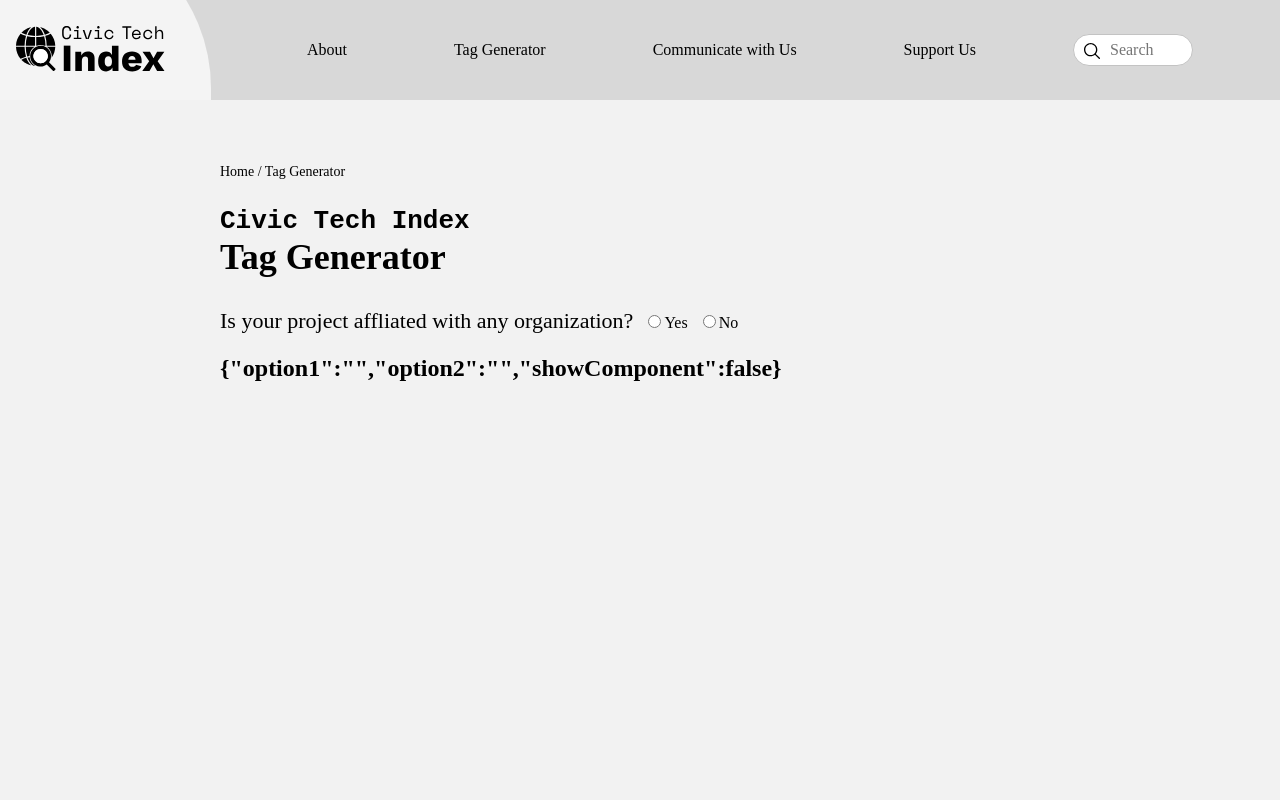
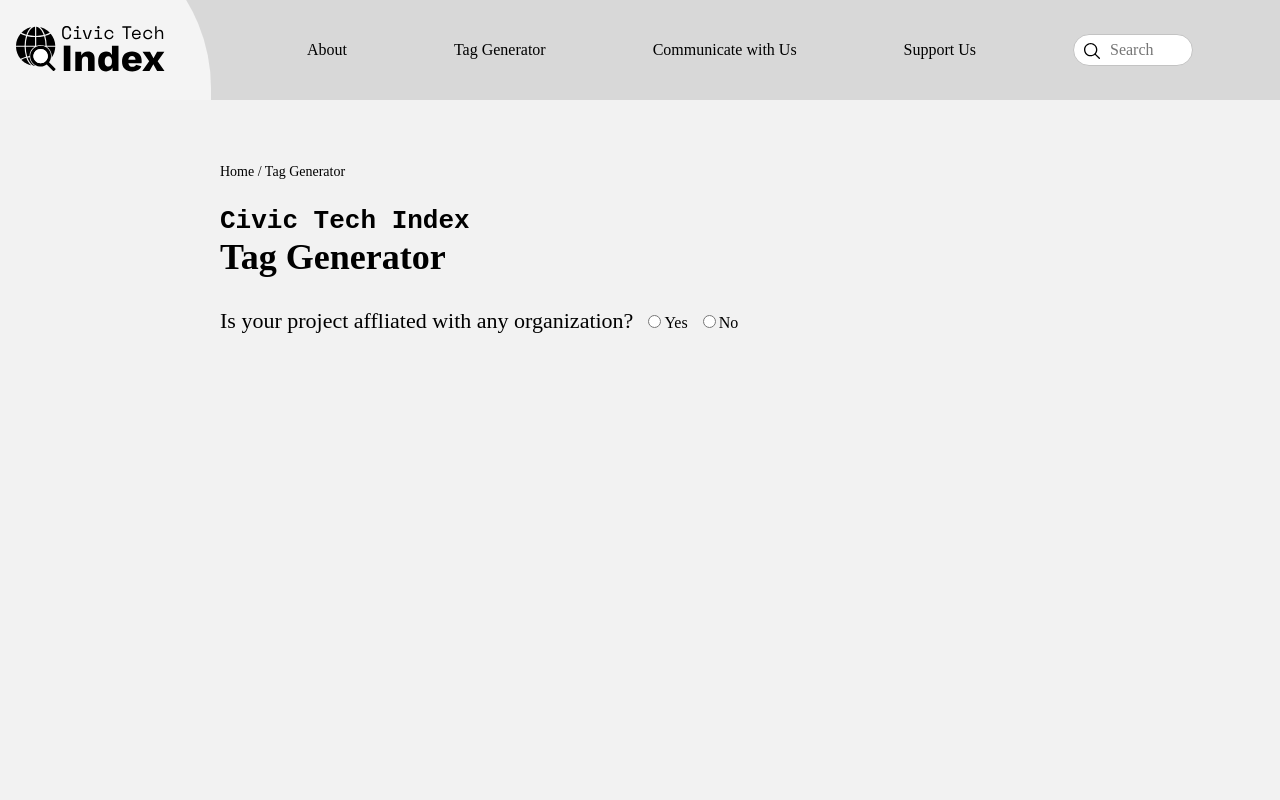
Before and after one commit to civictechindex/CTI-website-frontend, a React (Create React App) app: page /taggenerator in a window 1280 px wide. Shown: the top 800 px of the page. Built offline with nearby package versions, Linux system fonts and the light colour scheme; what webfontloader would draw is missing.

Commit message:
fixed radio button

```diff
--- a/src/components/Header/index.js
+++ b/src/components/Header/index.js
@@ -21,7 +21,7 @@ const Header = () => {
           </div>
         </div>
         <div className={classes.linksContainer}>
-          <Link to='/' className={classes.links}>Tag Generator</Link>
+          <Link to='/taggenerator' className={classes.links}>Tag Generator</Link>
         </div>
         <div className={classes.linksContainer}>
           <Link to='/' className={classes.links}>Communicate with Us</Link>
--- a/src/pages/TagGenerator/index.js
+++ b/src/pages/TagGenerator/index.js
@@ -44,7 +44,6 @@ const TagGenerator = () => {
             />
             No
           </label>
-          <h2>{JSON.stringify(value)}</h2>
           {value.showComponent ? <GenerateTag /> : null}
         </div>
       </section>
```
